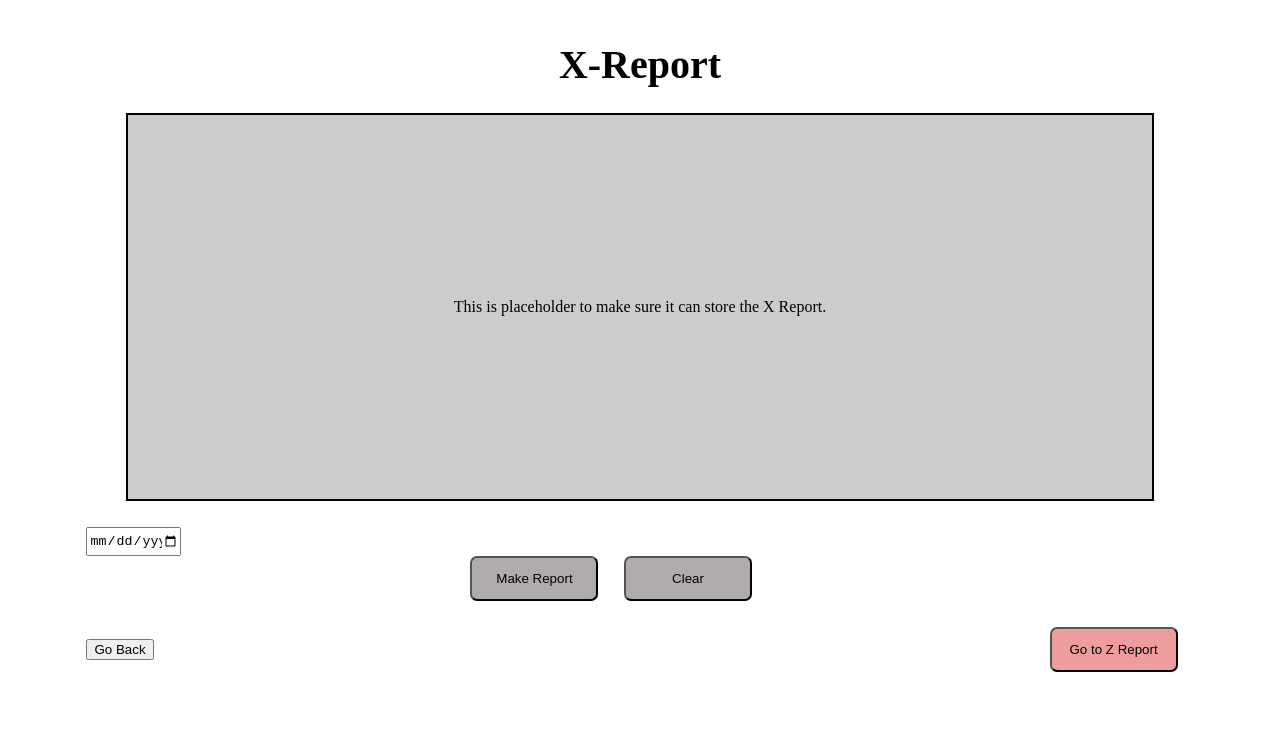
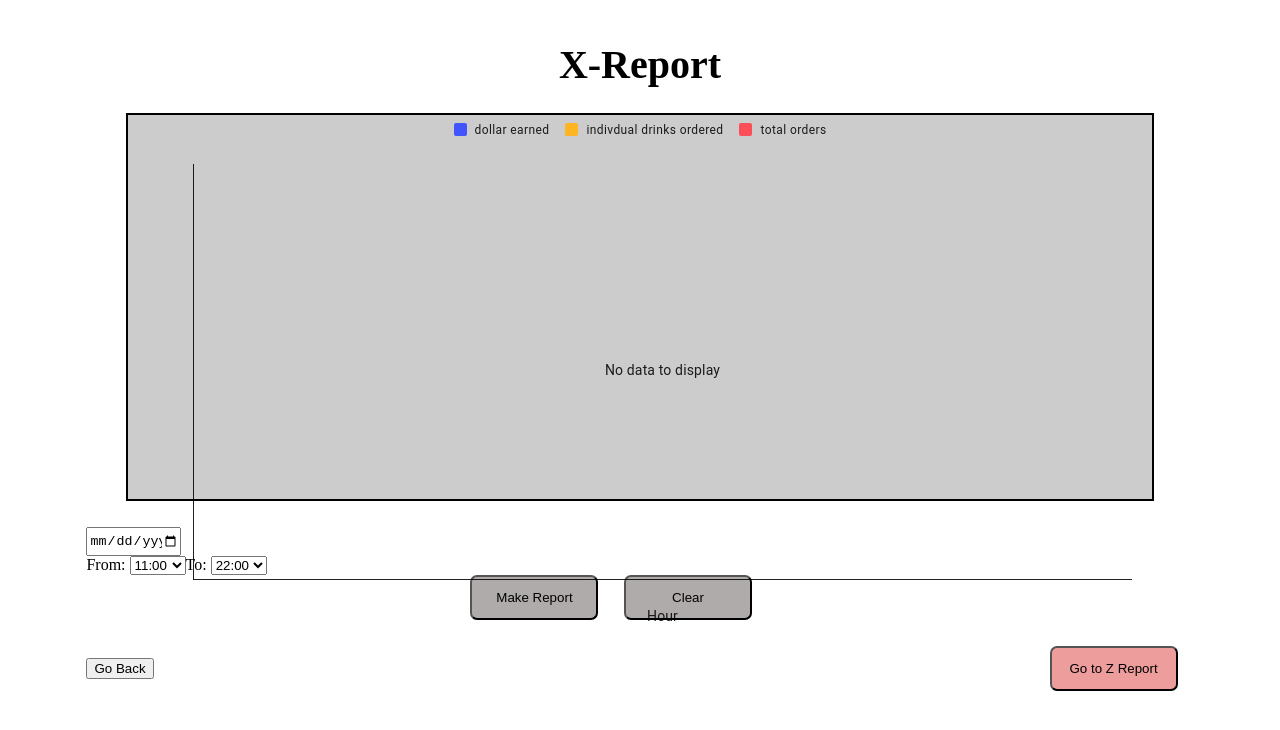
Before and after one commit to CSCE331-Spring2025/project3-team53, a React (Create React App) app in the folder client/: page /Logging in a window 1280 px wide. Shown: the top 730 px of the page. Built offline with nearby package versions, Linux system fonts and the light colour scheme; no server answers.

Commit message:
x-report front and back-end integration

```diff
--- a/client/package.json
+++ b/client/package.json
@@ -3,6 +3,10 @@
   "version": "0.1.0",
   "private": true,
   "dependencies": {
+    "@emotion/react": "^11.14.0",
+    "@emotion/styled": "^11.14.0",
+    "@mui/material": "^7.0.2",
+    "@mui/x-charts": "^8.0.0-beta.3",
     "@testing-library/dom": "^10.4.0",
     "@testing-library/jest-dom": "^6.6.3",
     "@testing-library/react": "^16.2.0",
--- a/client/src/components/Logging.jsx
+++ b/client/src/components/Logging.jsx
@@ -1,7 +1,33 @@
-import React from "react";
+import React, { useEffect, useState } from "react";
 import { Link } from "react-router-dom";
+import { BarChart } from "@mui/x-charts/BarChart"
+import * as func from "../apiCall"
 
 const Logging = () => {
+  const series = [
+    {dataKey: "sum_dollars", label: "dollar earned"},
+    {dataKey: "sum_drinks", label: "indivdual drinks ordered"},
+    {dataKey: "sum_orders", label: "total orders"},
+  ]
+
+  const [data, setData] = useState([]);
+  const [date, setDate] = useState("");
+  const [hourF, sethourF] = useState("11");
+  const [hourT, sethourT] = useState("22");
+
+  const handleMakeReport = async () => {
+    let res = (await func.order_hist(date, hourF, hourT));
+    if(res.hasOwnProperty('data')){
+      let data = res.data
+      let newHrs = [], newData = [];
+      data.forEach((row) => {
+        newHrs.push(row.hr)
+        newData.push({hrs: row.hr, sum_dollars: Number(row.sum_dollar), sum_drinks:Number(row.sum_drinks), sum_orders:Number(row.sum_orders)});
+      })
+      setData(newData);
+    }
+  }
+
   return (
     <>
       <h2 className="login-header">X-Report</h2>
@@ -18,14 +44,37 @@ const Logging = () => {
           justifyContent: "center",
         }}
       >
-        <div style={{ textAlign: "center" }}>
-          <p>This is placeholder to make sure it can store the X Report.</p>
-        </div>
+        <center style={{width: "80vw", height: "30vw"}}>
+          <BarChart
+            xAxis={[{ scaleType: 'band', dataKey: "hrs", label: "Hour" }]}
+            series={series}
+            dataset = {data}
+            height={500}
+          />
+        </center>
       </div>
-      <input className = "date"type="date" placeholder="Select a date" />
+      <input className = "date" type="date" placeholder="Select a date" onChange={(e) => {setDate(e.target.value)}}/>
       <br/>
+
+      <label for="from">From: </label>
+      <select name="from" id="from" value={hourF} onChange={(e) => {sethourF(e.target.value)}}>
+        {Array.from({ length: 12 }, (_, i) => {
+          const hour = i + 11;
+          return <option key={hour} value={hour}>{hour}:00</option>;
+        })}
+      </select>
+
+      <label for="to">To: </label>
+      <select name="to" id="to" value={hourT} onChange={(e) => {sethourT(e.target.value)}}>
+        {Array.from({ length: 12 }, (_, i) => {
+          const hour = i + 11;
+          return <option key={hour} value={hour}>{hour}:00</option>;
+        })}
+      </select>
+
+
       <div>
-        <button className="log">Make Report</button>
+        <button className="log" onClick={() => {handleMakeReport()}}>Make Report</button>
         <button className="log">Clear</button>
       </div>
       <Link to="/Manager">
--- a/client/src/components/Options.jsx
+++ b/client/src/components/Options.jsx
@@ -124,10 +124,7 @@ const Options = () => {
       </button>
       </div>
       </div>
-      <Link to="/drinks/milkTea">
-              <button className="drinksButton" >Go Back</button>
-          </Link>
-          </>
+    </>
   );
 };
 
```
Also changed, not shown: 1 other file (tests, documents, lock files or other folders).
